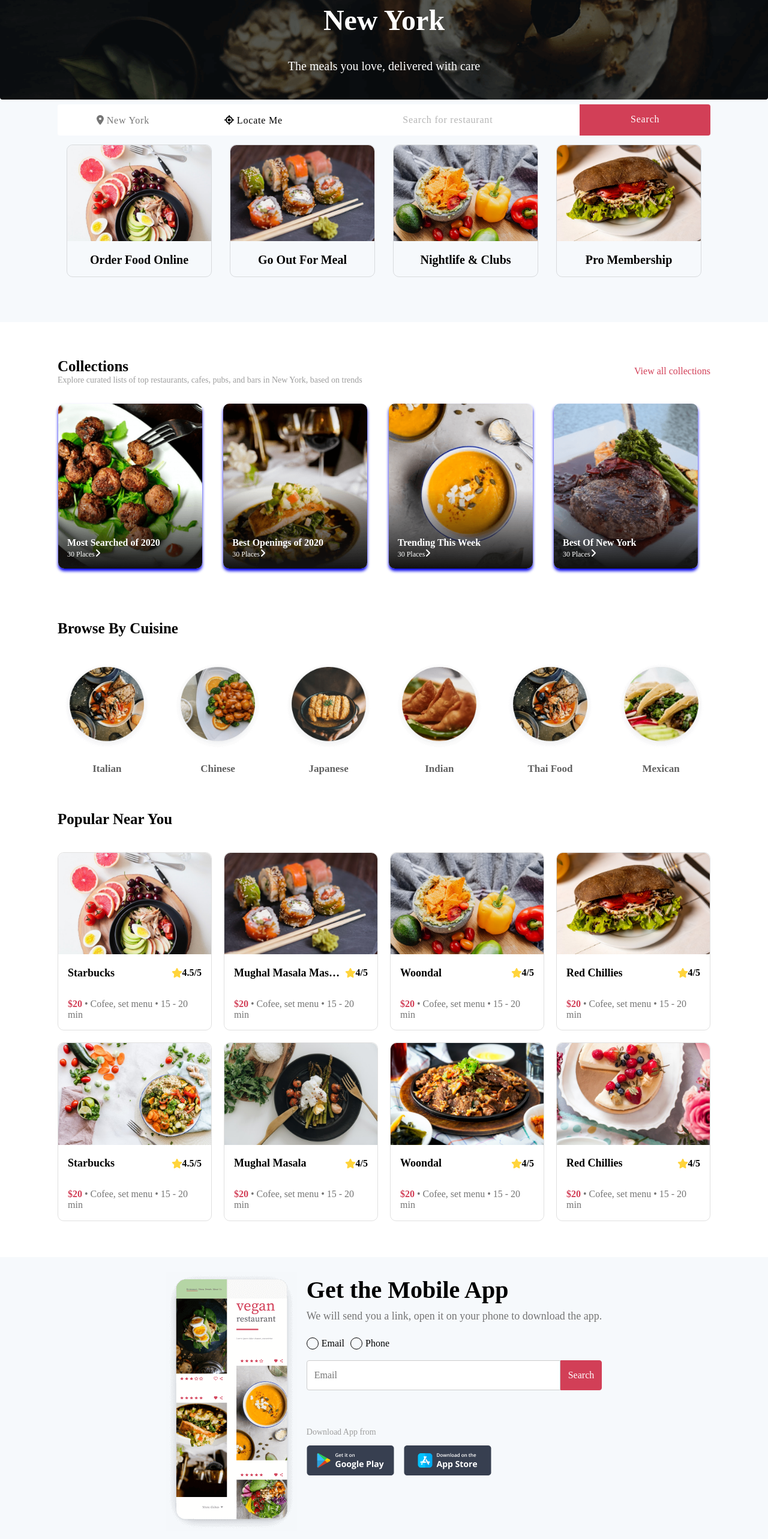
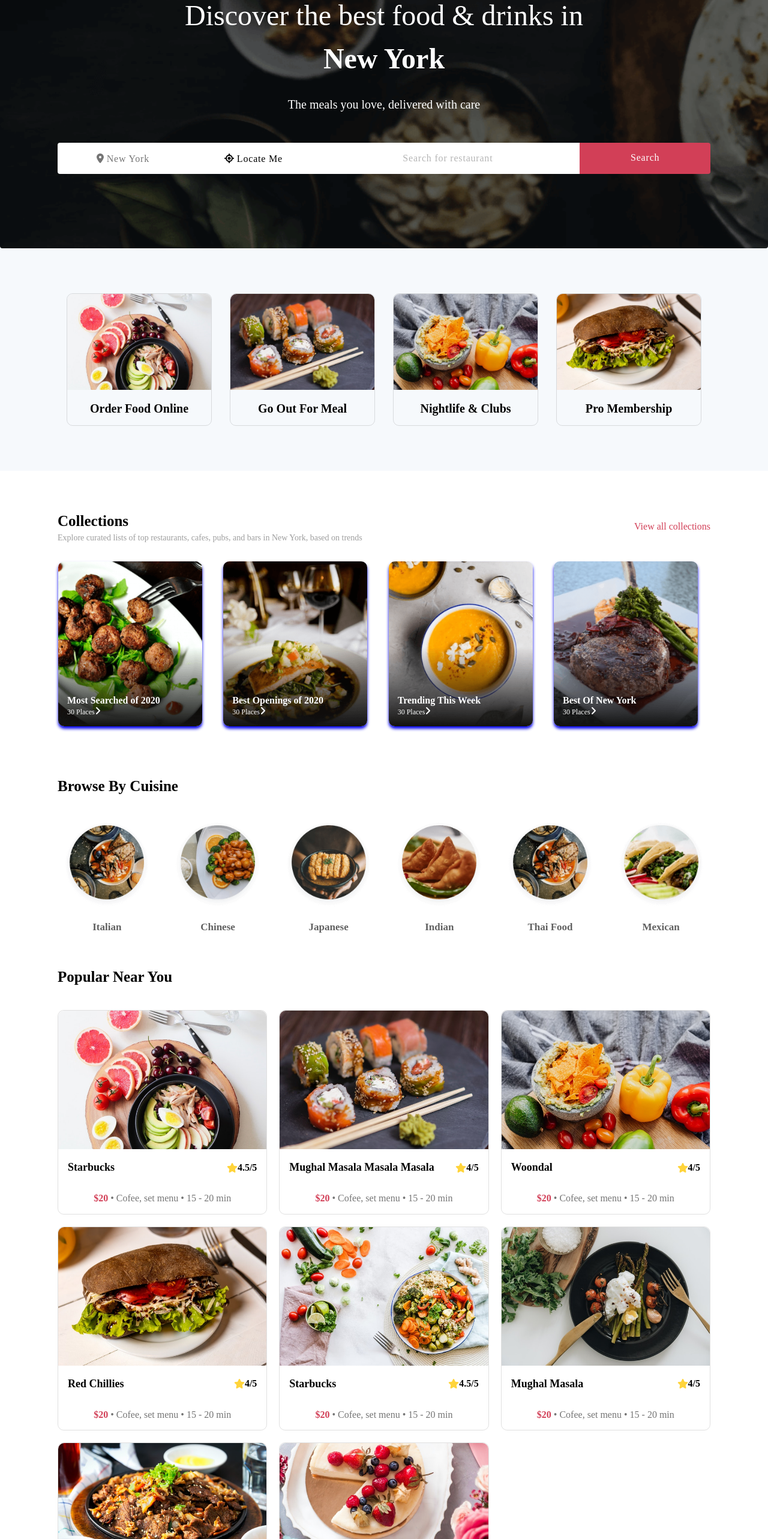
Before and after one commit to Fin7788/fstore, a Vue app: page / in a window 1280 px wide. Shown: the part 234-2800 px from the top of the page at 60% size. Built offline with nearby package versions, Linux system fonts and the light colour scheme.

Commit message:
add some other size

```diff
--- a/src/assets/sass/_banner.scss
+++ b/src/assets/sass/_banner.scss
@@ -6,13 +6,13 @@
   background-repeat: no-repeat;
   background-position: left center;
   width: 100%;
-  height: 50vh;
   color: white;
   font-weight: 400;
   font-size: 20px;
   text-align: center;
   position: relative;
   line-height: 0.8;
+  padding: 5% 0;
   .nom{
     margin-top: 0;
     h1 {
@@ -79,20 +79,3 @@
   }
 
 }
-@media (min-width: 100px) {
-  .bannerWrap {
-    height: 80vh;
-  }
-}
-
-@media (min-width: 720px) {
-  .bannerWrap {
-    height: 70vh;
-  }
-}
-
-@media (min-width: 1264px) {
-  .bannerWrap {
-    height: 50vh;
-  }
-}
--- a/src/assets/sass/_collections.scss
+++ b/src/assets/sass/_collections.scss
@@ -6,6 +6,19 @@
       justify-content: space-between;
       align-items: center;
 
+    }
+    @media (min-width: 600px){
+      .conW{
+        display: block;
+        *{
+          padding-top: 5px;
+        }
+      }
+    }
+    @media (min-width: 730px){
+      .conW{
+        display: flex;
+      }
     }
     .cardBox {
       display: flex;
--- a/src/assets/sass/_footer.scss
+++ b/src/assets/sass/_footer.scss
@@ -1,10 +1,10 @@
 .fw {
     display: flex;
+    flex-wrap: wrap;
     color: #4b566b;
     font-weight: 300;
     .fc {
-      width: 25%;
-      // 這邊想做min-width: 1440
+      width: 100%;
       line-height: 1.5;
       padding-right: 10px;
       h2 {
@@ -12,19 +12,32 @@
       }
       h5 {
         font-weight: 300;
-        word-wrap: break-word;  // 添加此行
+        word-wrap: break-word;
       }
       .mi{
         white-space: nowrap;
         img {
             margin-top: 30px;
-            width: 140px;
+            width: 120px;
           }
           :first-child {
             margin-right: 15px;
           }
       }
+    }
+    @media (min-width: 730px) {
+      .fc {
+        width: 50%;
+      }
+    }
 
+    @media (min-width: 1264px) {
+      .fc {
+        width: 25%;
+        img{
+          width: 50%;
+        }
+      }
     }
 
     .cr {
@@ -41,7 +54,7 @@
 
 
     button {
-      white-space: nowrap;  // 添加此行
+      white-space: nowrap;
       background: none;
       color: inherit;
       border: none;
--- a/src/assets/sass/_mobile.scss
+++ b/src/assets/sass/_mobile.scss
@@ -1,6 +1,6 @@
 .grayw {
   background-color: #f6f9fc;
-  padding-top: 2%;
+  padding: 5% 0;
   .mw {
     margin: 0 auto;
     display: flex;
@@ -78,13 +78,19 @@
     }
   }
 }
-@media screen and (min-width: 720px) {
+@media (min-width: 600px) {
   .grayw {
-    height: 100vh;
+    // height: 100vh;
+    .mw{
+      display: block;
+    }
   }
 }
+
 @media screen and (min-width: 1240px) {
   .grayw {
-    height: 60vh;
+    .mw{
+      display: flex;
+    }
   }
 }
--- a/src/assets/sass/_pny.scss
+++ b/src/assets/sass/_pny.scss
@@ -3,7 +3,7 @@
   padding-top: 40px;
   display: grid;
   grid-gap: 20px;
-  grid-template-columns: repeat(auto-fit, minmax(250px, 1fr));
+  grid-template-columns: repeat(auto-fit, minmax(300px, 1fr));
 }
 
 .locC {
--- a/src/components/Mobile.tsx
+++ b/src/components/Mobile.tsx
@@ -12,7 +12,7 @@ export default defineComponent({
         return () => (
             <div class="grayw">
                 <div class="mw">
-                    <div>
+                    <div class="moimg">
                         <img src={m1} alt="" />
                     </div>
                     <div class="minfo">
--- /dev/null
+++ b/src/components/Navbar.tsx
@@ -0,0 +1,25 @@
+import { defineComponent } from "vue";
+import { RouterLink } from "vue-router";
+
+export default defineComponent({
+  name: "Footer",
+  components: {
+    RouterLink,
+  },
+  setup() {
+    const navto = [
+      { title: "Careers", link: "/Resturant/ResturantTwoColumn" },
+      { title: "Our Stores", link: "/" },
+      { title: "Our Cares", link: "/" },
+      { title: "Terms & Conditions", link: "/" },
+      { title: "Privacy Policy", link: "/" },
+    ];
+
+
+    return () => (
+      <div class="navw">
+        <div><h5>Navbar</h5><button><i class="fa-regular fa-circle-xmark"></i></button></div>
+      </div>
+    );
+  },
+});
--- a/src/views/HomeView.tsx
+++ b/src/views/HomeView.tsx
@@ -10,6 +10,7 @@ import PNY from "@/components/PNY";
 import Mobile from "@/components/Mobile"
 import Poploc from "@/components/Poploc"
 import Footer from "@/components/Footer"
+import Navbar from "@/components/Navbar"
 
 // import HelloWorld from "@/components/HelloWorld.vue"
 import "@/assets/sass/_main.scss";
@@ -29,6 +30,7 @@ export default defineComponent({
     Mobile,
     Poploc,
     Footer,
+    Navbar,
     // HelloWorld,
   },
   setup() {
@@ -64,6 +66,7 @@ export default defineComponent({
         <Mobile/>
         <Poploc/>
         <Footer/>
+        <Navbar/>
       </>
     );
   },
```
